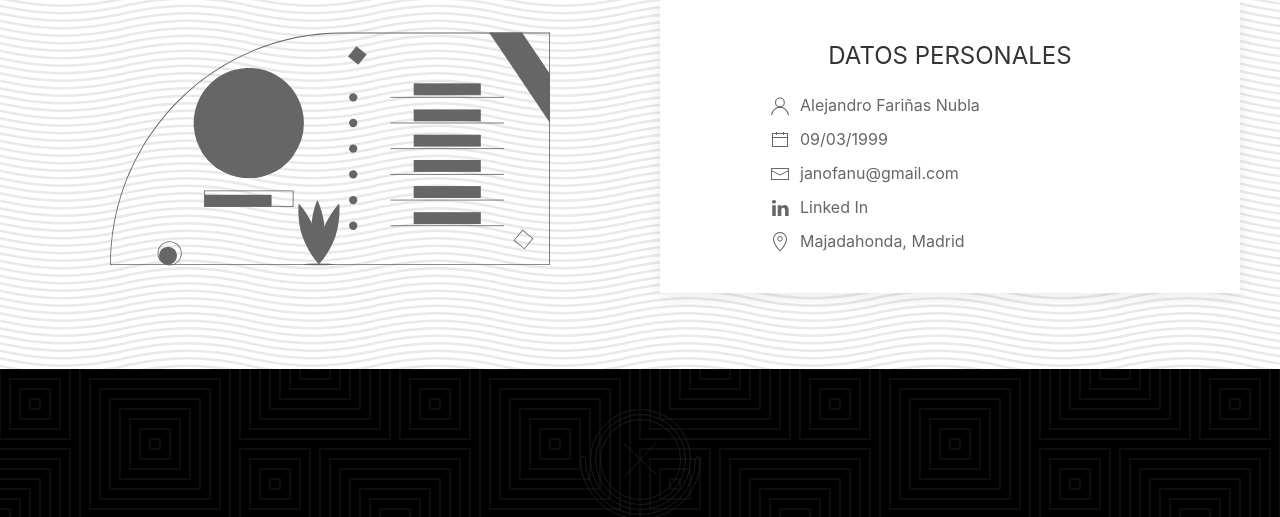
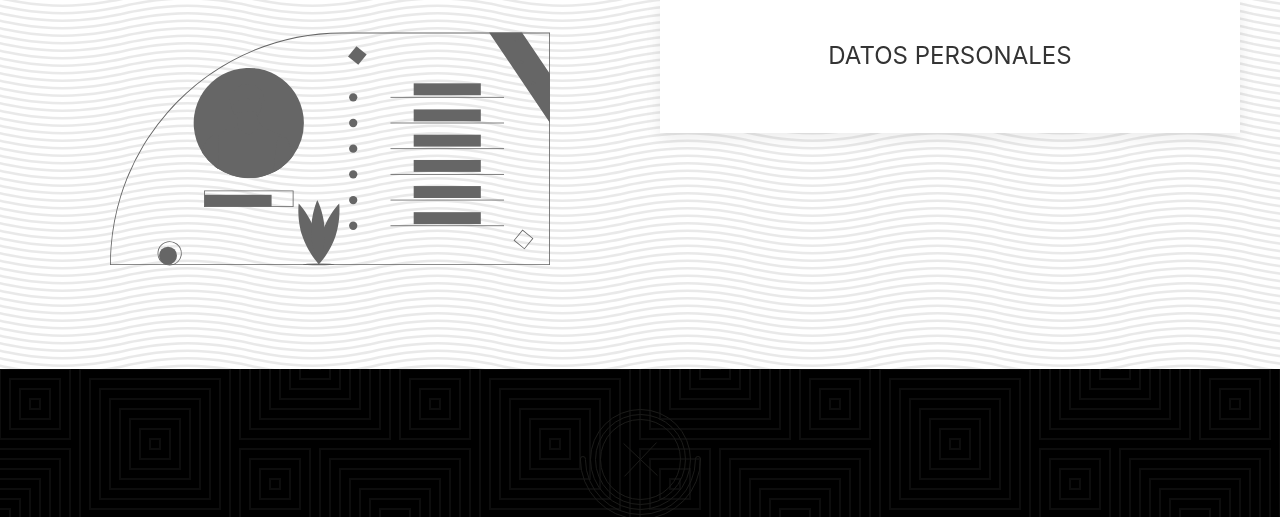
Before and after one commit to janofari/janofari.github.io, a plain HTML site: page index.html in a window 1280 px wide. Shown: the part 583-1100 px from the top of the page. Drawn offline with Linux system fonts and the light colour scheme; files that its build step writes are made by us from their sources.

Commit message:
Update index.html

```diff
--- a/index.html
+++ b/index.html
@@ -90,11 +90,6 @@
 						<div class="uk-card uk-card-default uk-card-body uk-margin-bottom" id="dato">
 							<h3>DATOS PERSONALES</h3>
 							<ul class="uk-list uk-margin-large-left" style="text-align:left">
-								<li><span uk-icon="user" style="margin-right:10px" ></span>Alejandro Fariñas Nubla</li>
-								<li><span uk-icon="calendar" style="margin-right:10px"></span>09/03/1999</li>
-								<li><span uk-icon="mail" style="margin-right:10px"></span>janofanu@gmail.com</li>
-								<li><span uk-icon="linkedin" style="margin-right:10px"></span><a class="uk-link-reset" href="https://www.linkedin.com/in/alejandro-fari%C3%B1as-nubla/">Linked In</a></li>
-								<li><span uk-icon="location" style="margin-right:10px"></span>Majadahonda, Madrid</li>
 							</ul>
 						</div>
 					</div>
```
